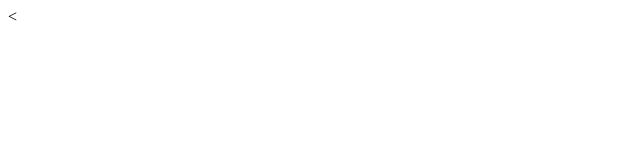
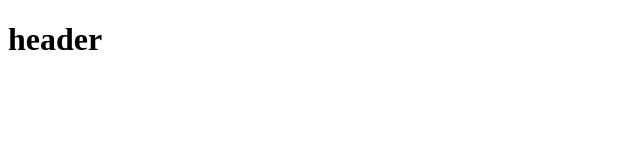
Before and after one commit to Michkaaaa/August27, a plain HTML site: page index.html in a window 1280 px wide. Shown: the whole page, without its empty margins (0-640 px from the left). Drawn offline with Linux system fonts and the light colour scheme.

Commit message:
Update index.html

```diff
--- a/index.html
+++ b/index.html
@@ -12,7 +12,7 @@
         <meta name="viewport" content="width=device-width, initial-scale=1">
         <link rel="stylesheet" href="">
     </head>
-    <body><
+    <body><h1>header</h1>
 
         <!--[if lt IE 7]>
             <p class="browsehappy">You are using an <strong>outdated</strong> browser. Please <a href="#">upgrade your browser</a> to improve your experience.</p>
```
